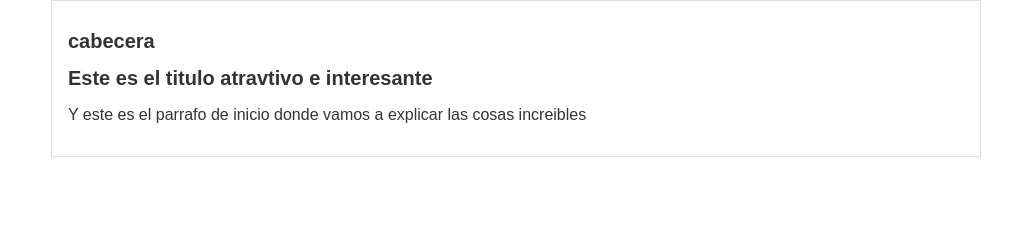
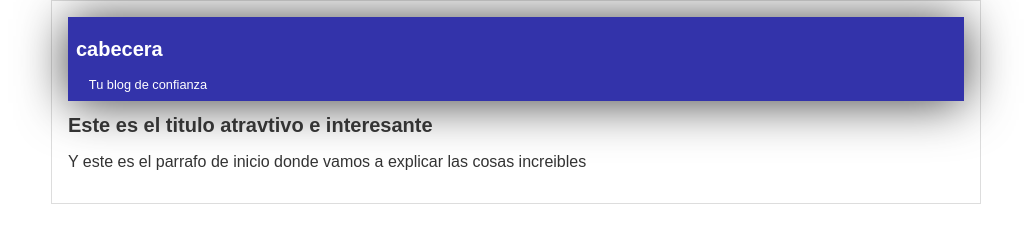
Before and after one commit to Alrivera99/Cursos-Platzi, a plain HTML site: page CursoGit/index.html in a window 1280 px wide. Shown: the whole page, without its empty margins (124-1155 px from the left). Drawn offline with Linux system fonts and the light colour scheme.

Commit message:
Finalizara la cabecera azul

```diff
--- a/CursoGit/css/estilos.css
+++ b/CursoGit/css/estilos.css
@@ -5,6 +5,22 @@ body{
     margin: 0;
     font-size: 16px;
     padding: 0;
+}
+
+#cabecera
+{
+    background: #33A;
+    box-shadow: 0px 2px 50px 0px rgba(0, 0, 0, 0.75);
+    color: white;
+    font-size: bold;
+    margin: 0;
+    padding: 0.5em  ;
+}
+#cabecera #tagline
+{
+    padding: 0 0 0 1em ;
+    font-weight: normal;
+    font-size: 0.8em;
 }
 
 #container
--- a/CursoGit/index.html
+++ b/CursoGit/index.html
@@ -11,6 +11,9 @@
     <div id="container">
         <div id="cabecera">
             <h1>cabecera</h1>
+            <span id="tagline">
+                Tu blog de confianza
+            </span>
         </div>
         <div id="post">
             <h1>Este es el titulo atravtivo e interesante </h1>
```
